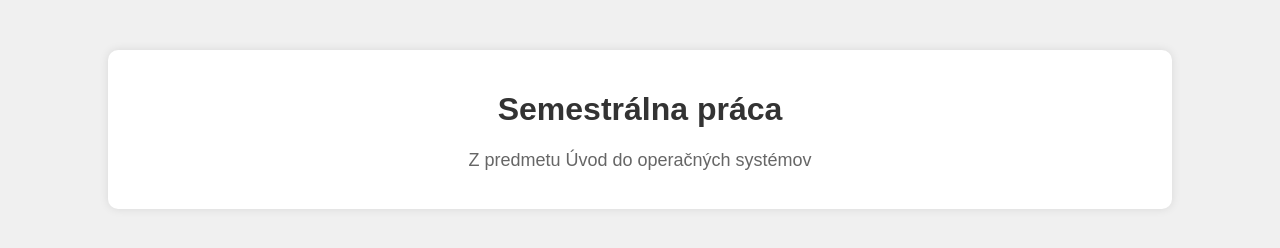
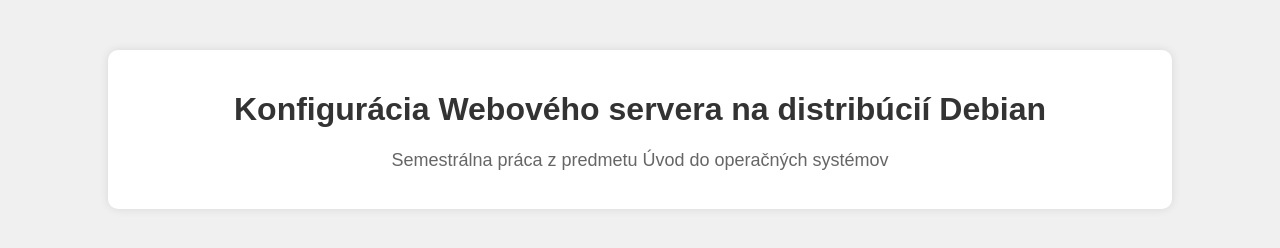
Before and after one commit to filipklein5/UdOS_WebovyServer_SP, a plain HTML site: page index.html in a window 1280 px wide. Drawn offline with Linux system fonts and the light colour scheme.

```diff
--- a/index.html
+++ b/index.html
@@ -32,8 +32,8 @@
 </head>
 <body>
     <div class="container">
-        <h1>Semestrálna práca</h1>
-        <p>Z predmetu Úvod do operačných systémov</p>
+        <h1>Konfigurácia Webového servera na distribúcií Debian</h1>
+        <p>Semestrálna práca z predmetu Úvod do operačných systémov</p>
     </div>
 </body>
 </html>
```
Also changed, not shown: 2 other files.
